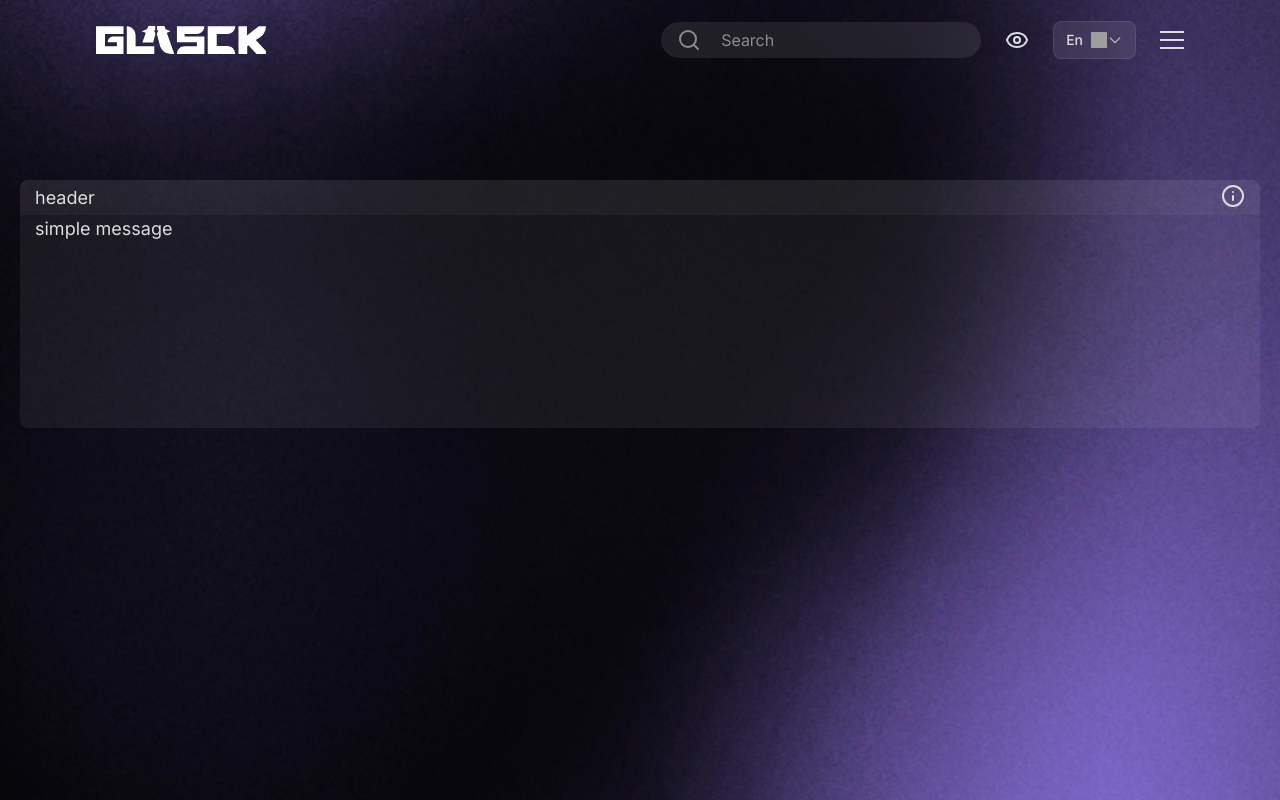
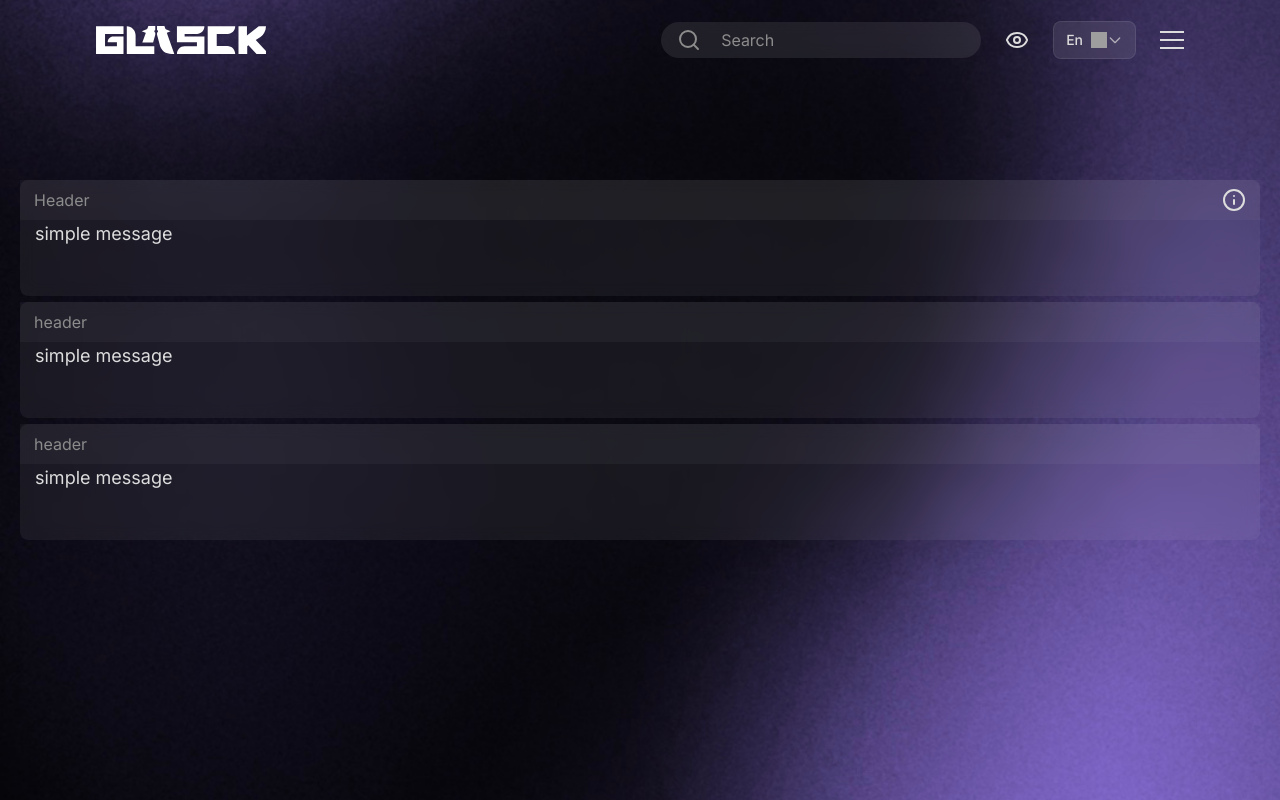
Before and after one commit to Glasck-int/LolWebsite, a Next.js app: page /en in a window 1280 px wide. Built offline with nearby package versions, Linux system fonts and the light colour scheme; grey boxes are pictures that could not be loaded.

Commit message:
update card

```diff
--- a/src/app/[locale]/page.tsx
+++ b/src/app/[locale]/page.tsx
@@ -4,17 +4,44 @@ import {
     CardBody,
     CardHeader,
     CardToolTip,
+    CardOneHeader,
+    CardDoubleHeader,
+    CardDoubleHeaderBot,
 } from '@/components/ui/card/Card'
+import { SubTitle } from '@/components/ui/text/SubTitle'
 
 export default function Home() {
     return (
         <div className="flex flex-col min-h-screen w-full">
-            <div className="mt-40 h-72 p-5">
+            <div className="mt-40 h-100 p-5 flex flex-col gap-1.5">
                 <Card>
                     <CardHeader>
                         <CardToolTip info="tooltip info bad long ca mere wtf ca va faire quoi ? ">
-                            <p>header</p>
+                            <SubTitle>Header</SubTitle>
                         </CardToolTip>
+                    </CardHeader>
+                    <CardBody>
+                        <p>simple message</p>
+                    </CardBody>
+                </Card>
+
+                <Card>
+                    <CardHeader>
+                        <CardOneHeader>
+                            <SubTitle>header</SubTitle>
+                        </CardOneHeader>
+                    </CardHeader>
+                    <CardBody>
+                        <p>simple message</p>
+                    </CardBody>
+                </Card>
+                <Card>
+                    <CardHeader>
+                        <CardDoubleHeader>
+                            <CardDoubleHeaderBot>
+                                <SubTitle>header</SubTitle>
+                            </CardDoubleHeaderBot>
+                        </CardDoubleHeader>
                     </CardHeader>
                     <CardBody>
                         <p>simple message</p>
--- a/src/components/ui/card/Card.tsx
+++ b/src/components/ui/card/Card.tsx
@@ -1,7 +1,7 @@
 'use client'
 
 import { Tooltip, ToolTipBody, ToolTipMessage } from '@/components/ui/Tooltip'
-import React, { useRef, useLayoutEffect, useState, useEffect } from 'react'
+import React, { useRef, useState, useEffect } from 'react'
 
 interface CardProps {
     children: React.ReactNode
@@ -12,7 +12,7 @@ export const Card = ({ children, className }: CardProps) => {
     return (
         <div
             className={
-                'bg-white-06 default-border-radius h-full w-full flex flex-col justify-between ' +
+                'bg-white-06 default-border-radius h-full w-full flex flex-col justify-evenly backdrop-blur ' +
                 className
             }
         >
@@ -36,27 +36,72 @@ export const CardToolTip = ({ children, className, info }: CardToolTip) => {
     const [self, setSelf] = useState<HTMLElement | null>(null)
     const selfRef = useRef<HTMLDivElement>(null)
 
-    useEffect(() =>{
+    useEffect(() => {
         setSelf(selfRef.current)
     }, [selfRef])
 
     return (
-        <div ref={selfRef} className={'w-full flex justify-between ' + className}>
+        <div
+            ref={selfRef}
+            className={
+                'w-full flex justify-between items-center px-[14px] bg-white-04 h-full min-h-[35px] md:min-h-[40px]' +
+                ' ' +
+                className
+            }
+        >
             {children}
             <Tooltip>
-                <ToolTipMessage align='end' containerRef={self}>
+                <ToolTipMessage align="end" containerRef={self}>
                     <p>{info}</p>
                 </ToolTipMessage>
-                <ToolTipBody/>
+                <ToolTipBody />
             </Tooltip>
         </div>
+    )
+}
+
+export const CardOneHeader = ({ children, className }: CardSectionProps) => {
+    return (
+        <div
+            className={
+                'w-full flex justify-start content-center items-center px-[14px] bg-white-04 h-full min-h-[35px] md:min-h-[40px]' +
+                ' ' +
+                className
+            }
+        >
+            {children}
+        </div>
+    )
+}
+
+export const CardDoubleHeader = ({ children, className }: CardSectionProps) => {
+    return (
+        <div className={'flex flex-col w-full' + ' ' + className}>
+            {children}
+        </div>
+    )
+}
+
+export const CardDoubleHeaderTop = () => {
+    return (
+        <div>
+
+        </div>
+    )
+}
+
+export const CardDoubleHeaderBot = ({children, className}: CardSectionProps) => {
+    return (
+        <CardOneHeader className={className}>
+            {children}
+        </CardOneHeader>
     )
 }
 
 export const CardHeader = ({ children, className }: CardSectionProps) => {
     return (
         <div
-            className={`bg-white-04 px-[15px] flex items-center min-h-[35px] default-top-border-radius ${
+            className={`w-full default-top-border-radius text-sm color-grey  flex items-center ${
                 className ?? ''
             }`}
         >
@@ -67,6 +112,8 @@ export const CardHeader = ({ children, className }: CardSectionProps) => {
 
 export const CardBody = ({ children, className }: CardSectionProps) => {
     return (
-        <div className={`h-full px-[15px] ${className ?? ''}`}>{children}</div>
+        <div className={`flex grow-1 px-[15px] ${className ?? ''}`}>
+            {children}
+        </div>
     )
 }
--- a/src/components/ui/card/header/TestHeader.tsx
+++ /dev/null
@@ -1,17 +0,0 @@
-'use client'
-
-import React from 'react'
-import { Tooltip } from '../../Tooltip'
-
-
-export const TestHeader = ({test}: {test: string}) => {
-    return (
-        <div className='flex gap-2'>
-            <p>mon titre</p>
-            <p>{test}</p>
-            <Tooltip content="explication">
-                <p>nombre de deces par minte</p>
-            </Tooltip>
-        </div>
-    )
-}
--- /dev/null
+++ b/src/components/ui/text/SubTitle.tsx
@@ -0,0 +1,11 @@
+import React, { ReactNode } from 'react'
+
+interface SubTitleProps {
+    children: ReactNode
+}
+
+export const SubTitle = ({children} : SubTitleProps) => {
+  return (
+    <p className='text-grey text-sm md:text-base'>{children}</p>
+  )
+}
```
